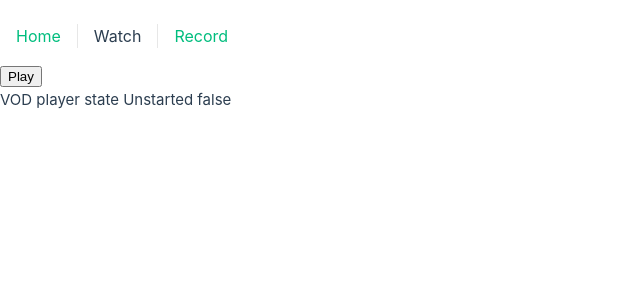
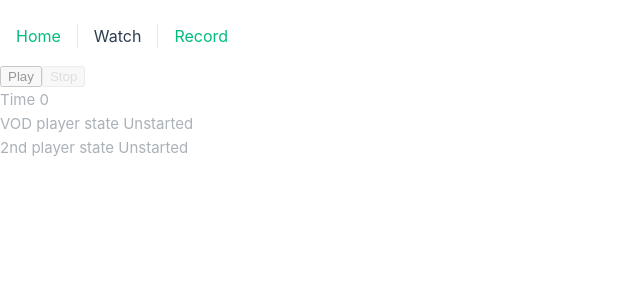
Before and after one commit to aajh/vod-video-player, a Vue app: page /watch in a window 1280 px wide. Shown: the top 300 px of the page, without its empty margins (0-640 px from the left). Built offline with nearby package versions, Linux system fonts and the light colour scheme.

Commit message:
Add all WatchView html from previous project

```diff
--- a/src/components/YoutubePlayer.vue
+++ b/src/components/YoutubePlayer.vue
@@ -37,16 +37,28 @@ const youtubeIframeApiPromise: Promise<void> = new Promise(resolve => {
 <script setup lang="ts">
 import { onMounted, watch } from 'vue';
 
-const props = defineProps<{
+const props = withDefaults(defineProps<{
     elementId: string,
     width: number,
     height: number,
     videoId: string | null,
-}>();
+    playerVars?: YT.PlayerVars,
+}>(), {
+    playerVars: () => ({
+        playsinline: 1,
+    }),
+});
 
 const state = defineModel<PlayerState>('state', { default: PlayerState.Unstarted });
 
+const emit = defineEmits<{
+    (e: 'ready'): void,
+}>();
+
 defineExpose({
+    ready() {
+        return !!player;
+    },
     getCurrentTime() {
         if (!player) {
             return 0;
@@ -84,6 +96,7 @@ defineExpose({
     },
 });
 
+const theElementId = props.elementId;
 
 let player: YT.Player | null = null;
 let videoIdToBeQueued: string | null = null;
@@ -102,6 +115,7 @@ onMounted(async () => {
                 if (videoIdToBeQueued) {
                     player.cueVideoById(videoIdToBeQueued);
                 }
+                emit('ready');
             },
             onStateChange: e => {
                 state.value = e.data as unknown as PlayerState;
@@ -130,5 +144,5 @@ watch(() => props.videoId, (newVideoId, oldVideoId) => {
 </script>
 
 <template>
-    <div :id="elementId"></div>
+    <div :id="theElementId"></div>
 </template>
--- a/src/views/WatchView.vue
+++ b/src/views/WatchView.vue
@@ -1,20 +1,46 @@
 <script setup lang="ts">
-import { computed, ref, useTemplateRef } from 'vue';
+import { reactive, ref, useTemplateRef } from 'vue';
+
+import type { Moment } from '@/vodFile';
+
 import YoutubePlayer from '@/components/YoutubePlayer.vue';
 import { PlayerState } from '@/components/YoutubePlayer.vue';
 
-const running = ref(false);
+const defaultState = {
+    running: false,
+    tickTimeout: null as number | null,
+    time: 0,
+    timeline: [] as Moment[],
+    currentMoment: null as Moment | null,
+    lastSyncTime: null as number | null,
+};
+const state = reactive(Object.assign({}, defaultState));
+
+const ready = ref(false);
 
 const vodPlayer = useTemplateRef<typeof YoutubePlayer>('vod-player');
 const vodPlayerState = ref(PlayerState.Unstarted);
-const vodPlayerPlaying = computed(() => vodPlayerState.value === PlayerState.Playing);
+
+const secondPlayer = useTemplateRef<typeof YoutubePlayer>('second-player');
+const secondPlayerState = ref(PlayerState.Unstarted);
+
+function onReady() {
+    if (ready.value) {
+        return;
+    }
+    if (!vodPlayer.value?.ready?.() || !secondPlayer.value?.ready?.()) {
+        return;
+    }
+
+    ready.value = true;
+}
 
 function play() {
     if (!vodPlayer.value) {
         return;
     }
 
-    running.value = true;
+    state.running = true;
     vodPlayer.value.play();
 }
 
@@ -23,8 +49,11 @@ function pause() {
         return;
     }
 
-    running.value = false;
+    state.running = false;
     vodPlayer.value.pause();
+}
+
+function stop() {
 }
 </script>
 
@@ -34,17 +63,81 @@ function pause() {
             ref="vod-player"
             element-id="vod-player"
             v-model:state="vodPlayerState"
+            @ready="onReady"
             :width="320"
             :height="195"
             video-id="Q3Kvu6Kgp88"
         />
-        <button v-show="!running" type="button" @click="play">Play</button>
-        <button v-show="running" type="button" @click="pause">Pause</button>
-        <div>
-            VOD player state {{PlayerState[vodPlayerState]}} {{vodPlayerPlaying}}
+        <YoutubePlayer
+            ref="second-player"
+            element-id="second-player"
+            v-model:state="secondPlayerState"
+            @ready="onReady"
+            :width="320"
+            :height="195"
+            :player-vars="{
+                playsinline: 1,
+                controls: 0,
+                disablekb: 1,
+            }"
+            video-id="Q3Kvu6Kgp88"
+        />
+        <div id="controls" :class="ready || 'not-ready'">
+            <button v-show="!state.running" type="button" @click="play">Play</button>
+            <button v-show="state.running" type="button" @click="pause">Pause</button>
+            <button :disabled="state.time === 0" type="button" @click="stop">Stop</button>
+            <div>
+                Time {{state.time}}
+            </div>
+            <div :class="{
+                active: vodPlayerState === PlayerState.Playing,
+                buffering: vodPlayerState === PlayerState.Buffering,
+            }">
+                VOD player state {{PlayerState[vodPlayerState]}}
+            </div>
+            <div :class="{
+                active: secondPlayerState === PlayerState.Playing,
+                buffering: secondPlayerState === PlayerState.Buffering,
+            }">
+                2nd player state {{PlayerState[secondPlayerState]}}
+            </div>
         </div>
+
+        <!--table>
+            <thead>
+                <tr>
+                    <th scope="col">VOD Time</th>
+                    <th scope="col">2nd Video Time</th>
+                    <th scope="col">Event Tag</th>
+                    <th scope="col">Event Value</th>
+                </tr>
+            </thead>
+            <tbody>
+                <tr
+                    v-for="moment in timeline"
+                    :class="moment === currentMoment ? 'active' : ''"
+                    @click="seek(moment.time, true)">
+                    <td x-text="moment.time"></td>
+                    <td x-text="moment.secondTime"></td>
+                    <td x-text="moment.tag"></td>
+                    <td x-text="moment.value"></td>
+                </tr>
+            </tbody>
+        </table-->
     </div>
 </template>
 
 <style scoped>
+.active {
+    background-color: rgb(142, 251, 142);
+}
+
+.buffering {
+    background-color: rgb(255, 255, 96);
+}
+
+.not-ready {
+    pointer-events: none;
+    opacity: 0.4;
+}
 </style>
```
Also changed, not shown: src/vodFile.ts (+6 -6 lines).
